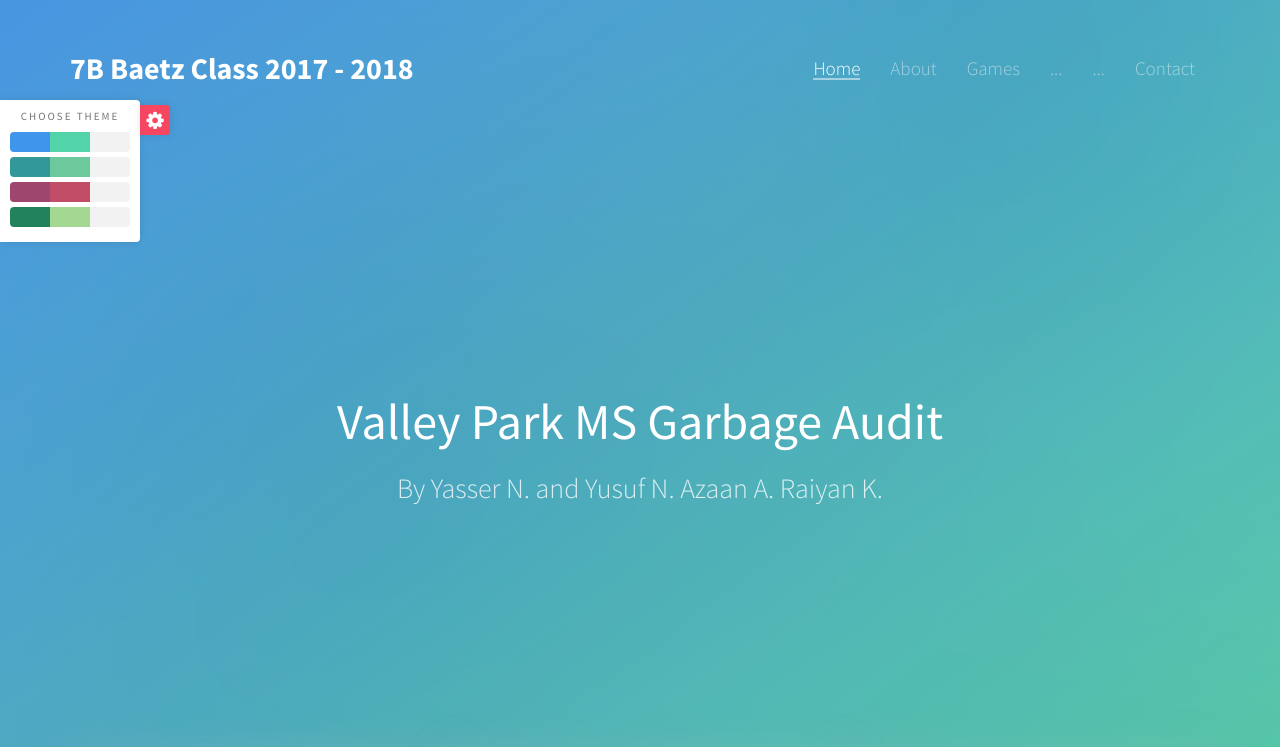
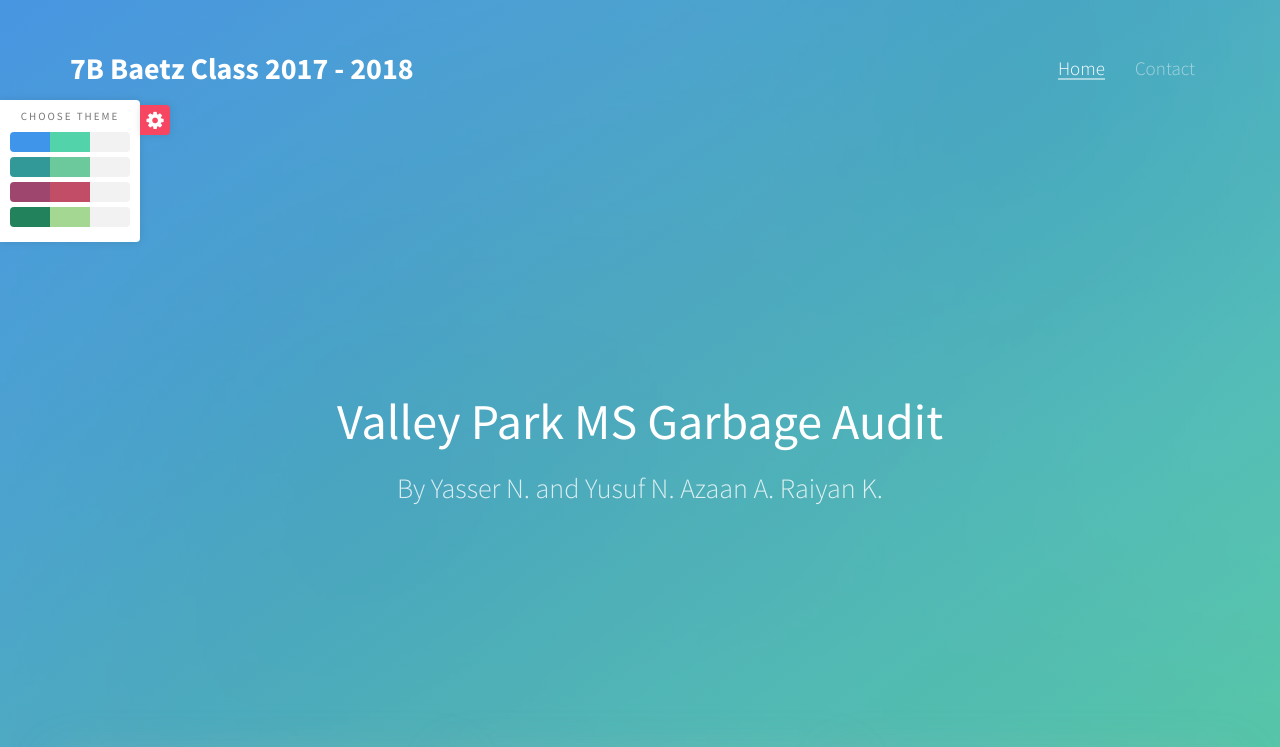
Before and after one commit to aw-redirct/garbage-audit.github.io2, a plain HTML site: page index.html in a window 1280 px wide. Shown: the top 747 px of the page. Drawn offline with Linux system fonts and the light colour scheme; some packages are replaced by stand-ins of ours; no server answers; files whose address does not match are found by name.

Commit message:
Update index.html

```diff
--- a/index.html
+++ b/index.html
@@ -10,8 +10,8 @@
 	<title>VPMS Garbage Audit</title>
 	<meta name="viewport" content="width=device-width, initial-scale=1">
 	<meta name="description" content="" />
-	<meta name="keywords" content="Yasser Noori" />
-	<meta name="author" content="Yasser Noori" />
+	<meta name="keywords" content="Yusuf Nakhuda" />
+	<meta name="author" content="Yusuf Nakhuda" />
 
   <!--
 	//////////////////////////////////////////////////////////////////////////
@@ -197,11 +197,7 @@
 		        </div>
 		        <div id="navbar" class="navbar-collapse collapse">
 		          <ul class="nav navbar-nav navbar-right">
-		            <li class="active"><a href="#" data-nav-section="home"><span>Home</span></a></li>
-		            <li><a href="#" data-nav-section="work"><span>About</span></a></li>
-		            <li><a href="#" data-nav-section="testimonials"><span>Games</span></a></li>
-		            <li><a href="#" data-nav-section="services"><span>...</span></a></li>
-		            <li><a href="#" data-nav-section="about"><span>...</span></a></li>
+				  <li class="active"><a href="#" data-nav-section="home"><span>Home</span></a> </li>
 		            <li><a href="#" data-nav-section="contact"><span>Contact</span></a></li>
 		          </ul>
 		        </div>
```
